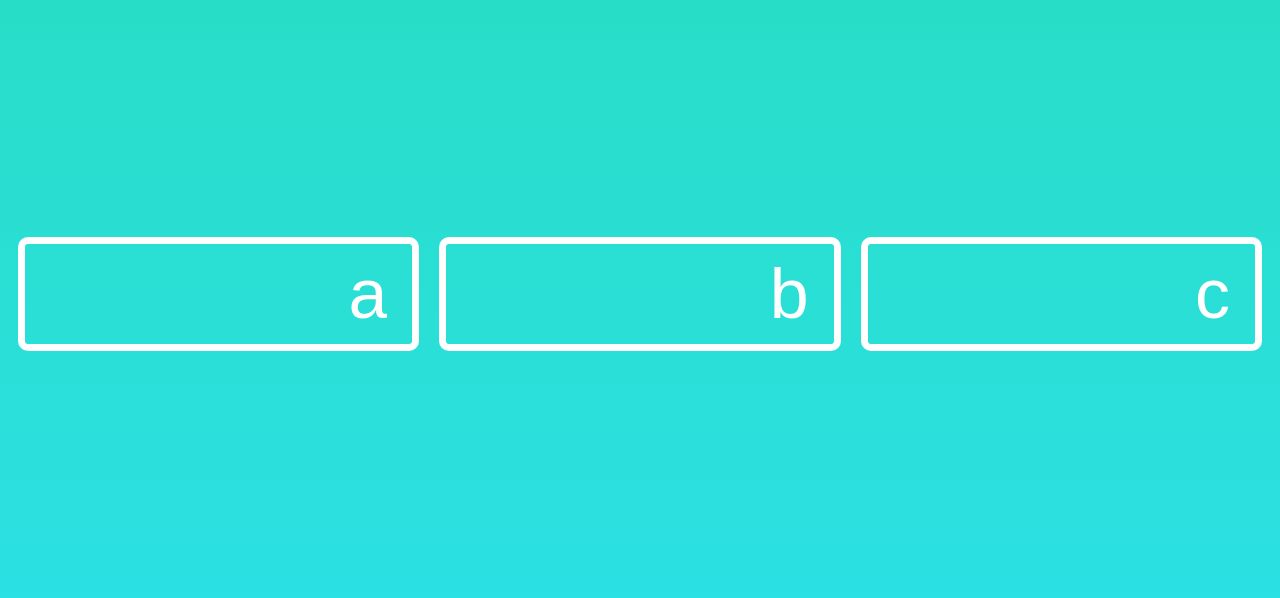
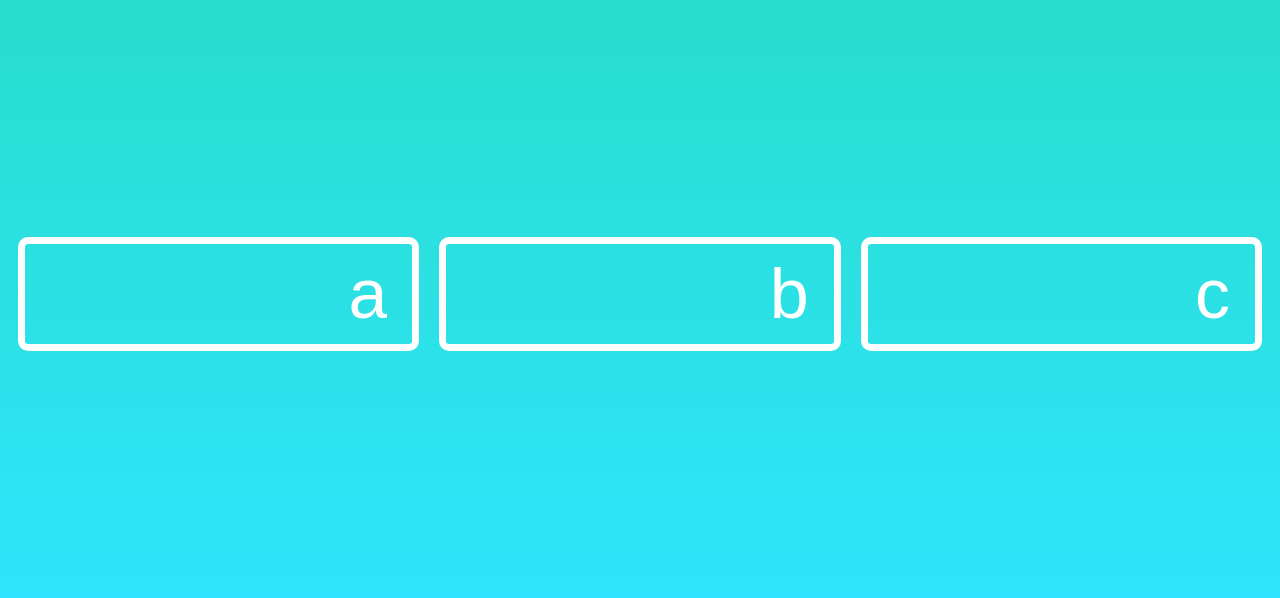
Before and after one commit to luba2003/bhaskara, a plain HTML site: page index.html in a window 1280 px wide. Shown: the part 161-759 px from the top of the page. Drawn offline with Linux system fonts and the light colour scheme.

Commit message:
Update estilos.css

```diff
--- a/estilos.css
+++ b/estilos.css
@@ -1,6 +1,10 @@
+HTML {
+    height:100%;
+}
 body {
     background: linear-gradient(0deg, rgba(47,228,255,1) 0%, rgba(39,220,192,1) 100%);
     min-height: 100%;
+    height:100%;
 }
 
 .cdiv {
```
